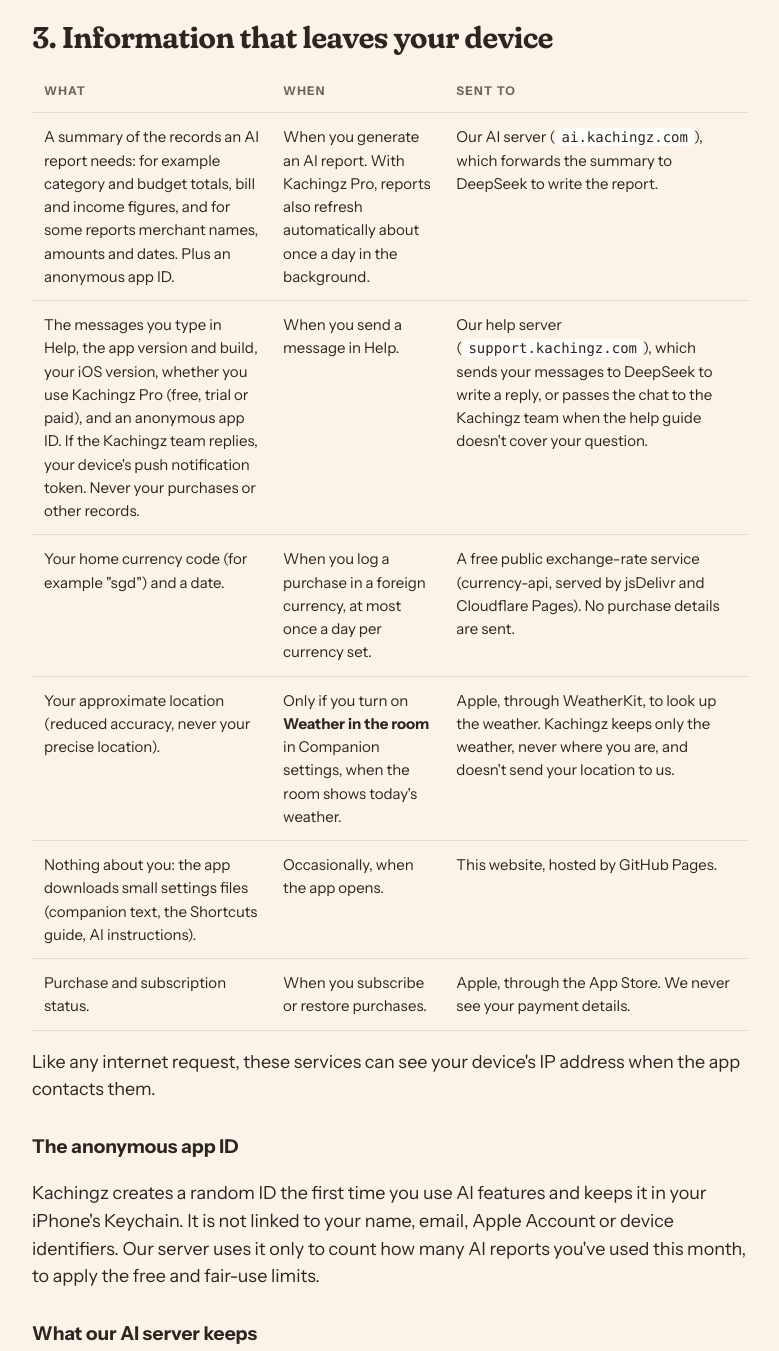
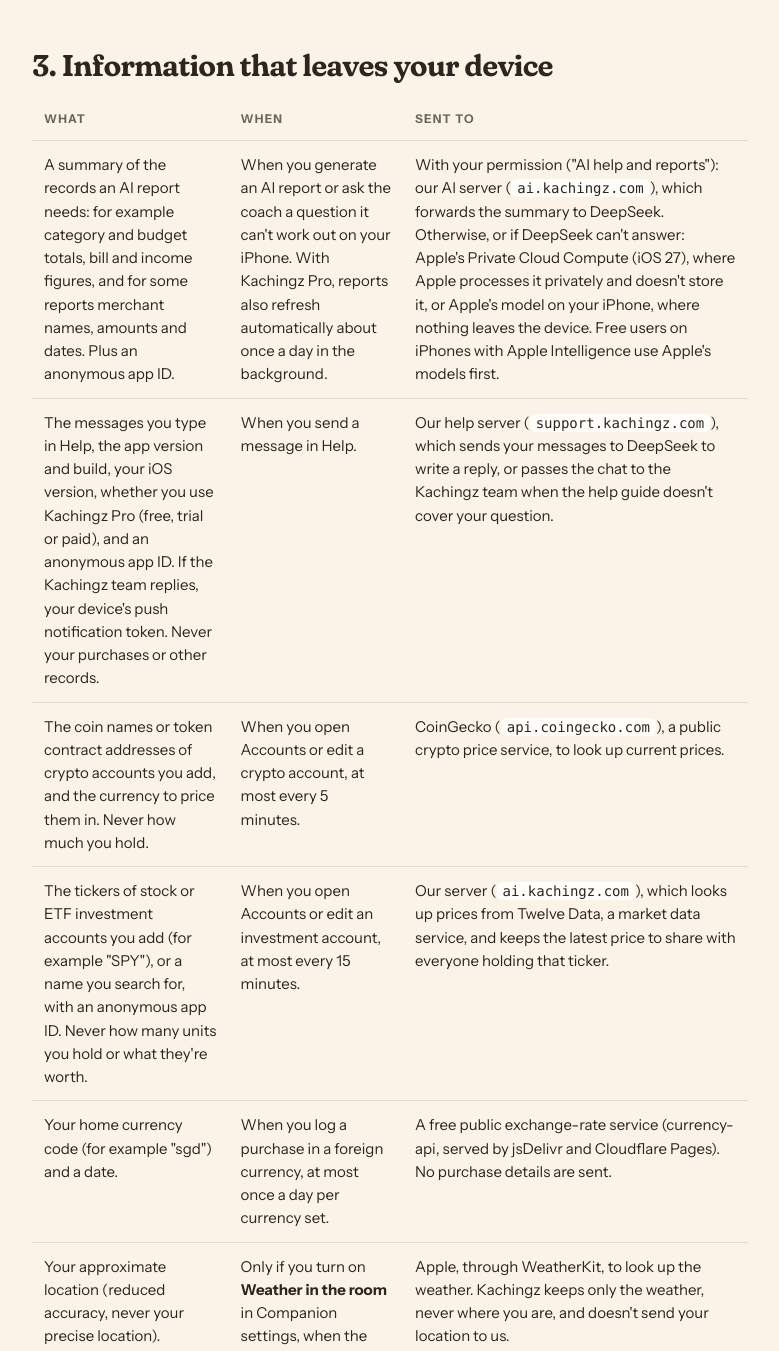
Before and after one commit to echizen92/kaching-pages, a plain HTML site: page privacy/index.html in a window 1280 px wide. Shown: the part 1240-2591 px from the top of the page, without its empty margins (250-1029 px from the left). Drawn offline with Linux system fonts and the light colour scheme.

Commit message:
Privacy: Apple's models for AI, CoinGecko and Twelve Data price lookups
Co-Authored-By: Claude Opus 5.5 <noreply@anthropic.com>

```diff
--- a/privacy/index.html
+++ b/privacy/index.html
@@ -35,12 +35,12 @@
 <section class="doc"><div class="wrap">
 <div class="eyebrow">Kachingz</div>
 <h1>Privacy Policy</h1>
-<p class="meta">Last updated 30 September 2026</p>
+<p class="meta">Last updated 9 November 2026</p>
 
 <div class="summary"><b>In short</b>
 <ul>
   <li>There is no Kachingz account and no bank connection. Your records are stored on your iPhone.</li>
-  <li>When you use AI reports, a summary of the records that report needs is sent to our AI server and to DeepSeek to write it. We do not keep the content of those requests.</li>
+  <li>When you use AI reports or ask the coach a question, a summary of the records it needs is written by Apple's models (on your iPhone, or Apple's Private Cloud Compute) or, with your permission, sent to our AI server and to DeepSeek. We do not keep the content of those requests.</li>
   <li>If you use Help, the messages you type are stored on our help server for 90 days after the last message and answered by DeepSeek's AI. They never include your records, and you can delete the chat in Help.</li>
   <li>No advertising, no analytics SDKs, no tracking across apps, and we never sell data.</li>
 </ul></div>
@@ -57,11 +57,17 @@
 <table>
 <tr><th>What</th><th>When</th><th>Sent to</th></tr>
 <tr><td>A summary of the records an AI report needs: for example category and budget totals, bill and income figures, and for some reports merchant names, amounts and dates. Plus an anonymous app ID.</td>
-    <td>When you generate an AI report. With Kachingz Pro, reports also refresh automatically about once a day in the background.</td>
-    <td>Our AI server (<code>ai.kachingz.com</code>), which forwards the summary to DeepSeek to write the report.</td></tr>
+    <td>When you generate an AI report or ask the coach a question it can't work out on your iPhone. With Kachingz Pro, reports also refresh automatically about once a day in the background.</td>
+    <td>With your permission ("AI help and reports"): our AI server (<code>ai.kachingz.com</code>), which forwards the summary to DeepSeek. Otherwise, or if DeepSeek can't answer: Apple's Private Cloud Compute (iOS 27), where Apple processes it privately and doesn't store it, or Apple's model on your iPhone, where nothing leaves the device. Free users on iPhones with Apple Intelligence use Apple's models first.</td></tr>
 <tr><td>The messages you type in Help, the app version and build, your iOS version, whether you use Kachingz Pro (free, trial or paid), and an anonymous app ID. If the Kachingz team replies, your device's push notification token. Never your purchases or other records.</td>
     <td>When you send a message in Help.</td>
     <td>Our help server (<code>support.kachingz.com</code>), which sends your messages to DeepSeek to write a reply, or passes the chat to the Kachingz team when the help guide doesn't cover your question.</td></tr>
+<tr><td>The coin names or token contract addresses of crypto accounts you add, and the currency to price them in. Never how much you hold.</td>
+    <td>When you open Accounts or edit a crypto account, at most every 5 minutes.</td>
+    <td>CoinGecko (<code>api.coingecko.com</code>), a public crypto price service, to look up current prices.</td></tr>
+<tr><td>The tickers of stock or ETF investment accounts you add (for example "SPY"), or a name you search for, with an anonymous app ID. Never how many units you hold or what they're worth.</td>
+    <td>When you open Accounts or edit an investment account, at most every 15 minutes.</td>
+    <td>Our server (<code>ai.kachingz.com</code>), which looks up prices from Twelve Data, a market data service, and keeps the latest price to share with everyone holding that ticker.</td></tr>
 <tr><td>Your home currency code (for example "sgd") and a date.</td>
     <td>When you log a purchase in a foreign currency, at most once a day per currency set.</td>
     <td>A free public exchange-rate service (currency-api, served by jsDelivr and Cloudflare Pages). No purchase details are sent.</td></tr>
```
